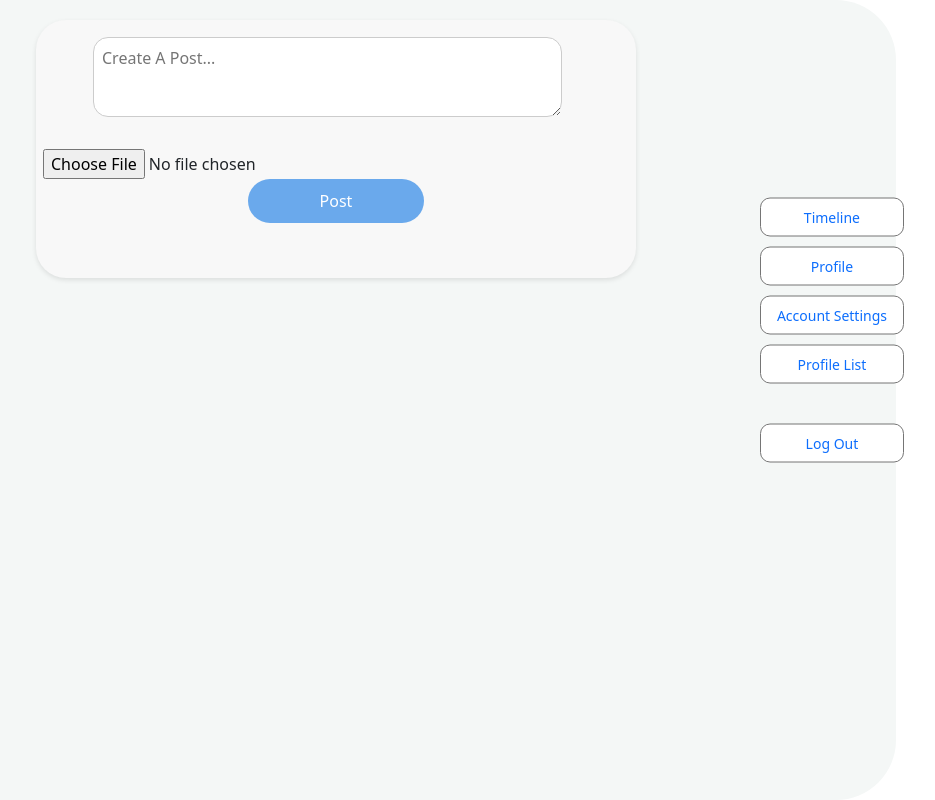
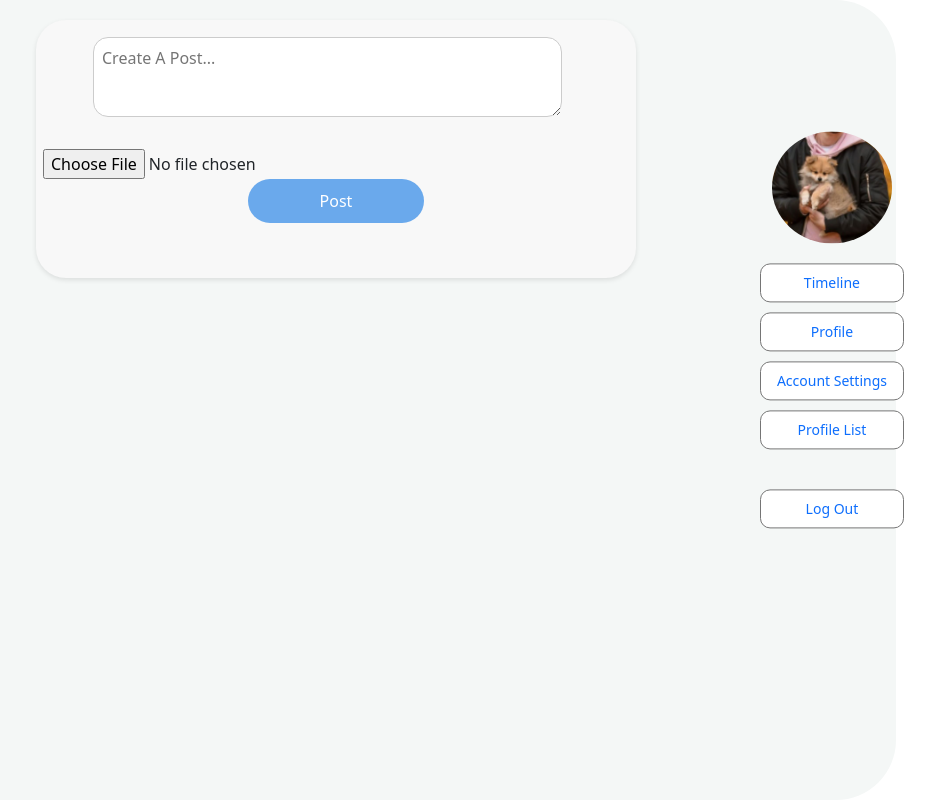
Before and after one commit to adrimsaav/togethr-app, a Django app: page /timeline/ in a window 1280 px wide. Shown: the part 70-870 px from the top of the page, without its empty margins (306-1241 px from the left). Run offline with Django 4.2, Linux system fonts and the light colour scheme; the visitor is signed in with stand-in values (Sample User, id 1); data that the repository does not hold is empty.

Commit message:
add prof pic to nav menu

```diff
--- a/togethr/main_app/static/css/style.css
+++ b/togethr/main_app/static/css/style.css
@@ -216,6 +216,8 @@ h1 {
 
 
 /* Nav bar styling */
+
+
 .navbar-right {
     position: fixed;
     top: 50%;
--- a/togethr/main_app/templates/base.html
+++ b/togethr/main_app/templates/base.html
@@ -24,7 +24,13 @@
         <a href="{% url 'timeline' %}" class="left-brand-logo">
           <img src="{% static 'css/photos/togethr-logo.png' %}" alt="Togethr Logo" style="width: 215px; height: 70px;">
         </a>
+
         <ul class="navbar-right nav flex-column">
+          <a href="{% url 'profile' request.user.id %}">
+            <img src="{% static 'css/photos/Default_Pic.jpg' %}" alt="Profile Pic"
+            class="home-image" style="max-width: 120px; max-height: 120px; border-radius: 50%;
+            display: block; margin: 0 auto; text-align: center; margin-bottom: 20px;">
+          </a>
           <li class="nav-item"><a class="nav-link" href="{% url 'timeline' %}">Timeline</a></li>
           <li class="nav-item"><a class="nav-link" href="{% url 'profile' request.user.id %}">Profile</a></li>
           <li class="nav-item"><a class="nav-link" href="{% url 'account_settings' %}">Account Settings</a></li>
@@ -63,7 +69,6 @@
     {% endblock %}
   </main>
   <footer class="page-footer">
-    <!-- Footer content here -->
   </footer>
 </body>
 </html>
```
